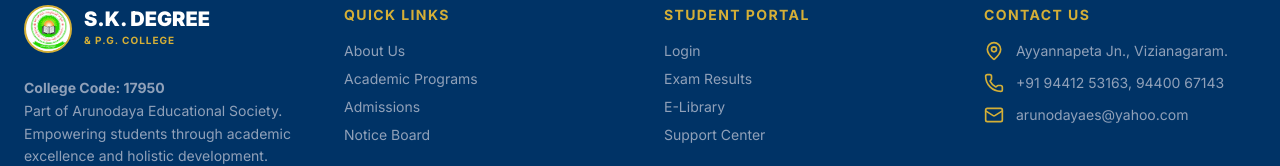
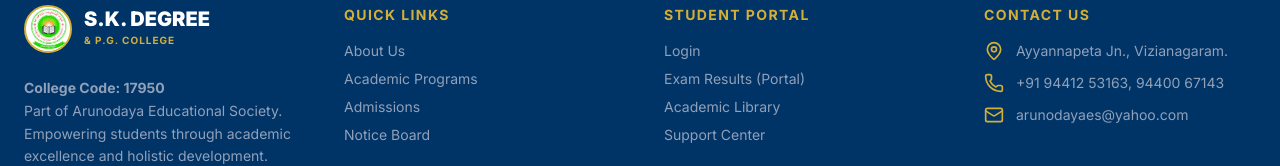
Before and after one commit to Skdegreeclge1997/Skdegreepgcollege, a Next.js app: page / in a window 1280 px wide. Shown: the part 860-1026 px from the top of the page. Built offline with nearby package versions, Linux system fonts and the light colour scheme; no server answers; the database is empty.

Commit message:
fix: resolve all remaining footer 404 dead links

```diff
--- a/components/Footer.tsx
+++ b/components/Footer.tsx
@@ -54,8 +54,8 @@
             <h4 className="text-sm font-bold uppercase tracking-widest text-academic-gold">Student Portal</h4>
             <ul className="space-y-2 text-sm text-slate-400">
               <li><Link href="/login" className="hover:text-white transition-colors">Login</Link></li>
-              <li><Link href="/results" className="hover:text-white transition-colors">Exam Results</Link></li>
-              <li><Link href="/library" className="hover:text-white transition-colors">E-Library</Link></li>
+              <li><Link href="/dashboard" className="hover:text-white transition-colors">Exam Results (Portal)</Link></li>
+              <li><Link href="/contact" className="hover:text-white transition-colors">Academic Library</Link></li>
               <li><Link href="/contact" className="hover:text-white transition-colors">Support Center</Link></li>
             </ul>
           </div>
```
